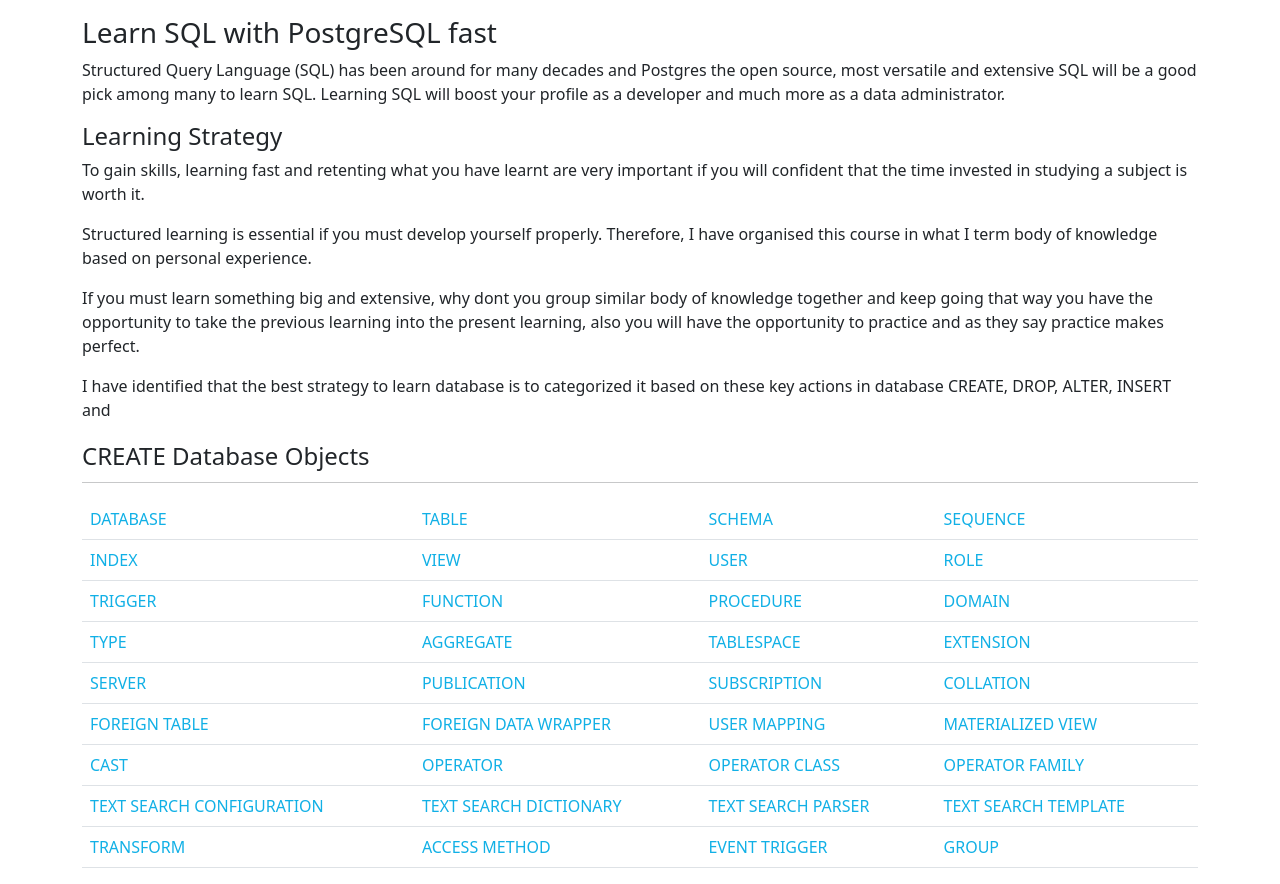
After one commit to UzoTammy/nwokoro, a Django app: page /portfolio/miniproject/database-learning/ in a window 1280 px wide. The commit adds this page. Run offline with Django 5.2, Linux system fonts and the light colour scheme.

Commit message:
Introduced postgreSQL learning

```diff
--- /dev/null
+++ b/core/templates/core/portfolio/tinyprojects/databaselearning.html
@@ -0,0 +1,95 @@
+{% extends 'core/base.html' %}
+
+{% block content %}
+<div class="container mt-3">
+    <div class="row">
+        <div class="col">
+            <h3>Learn SQL with PostgreSQL fast</h3>
+            <p>
+                Structured Query Language (SQL) has been around for many decades and Postgres the open source, most versatile
+                and extensive SQL will be a good pick among many to learn SQL. Learning SQL will boost your profile as a developer
+                and much more as a data administrator.
+            </p>
+            <h4>Learning Strategy</h4>
+            <p>To gain skills, learning fast and retenting what you have learnt are very important if you will confident that
+                the time invested in studying a subject is worth it.
+            </p>
+            <p>Structured learning is essential if you must develop yourself properly. Therefore, I have organised this course
+                in what I term body of knowledge based on personal experience.
+            </p>
+            <p>If you must learn something big and extensive, why dont you group similar body of knowledge together and keep
+                going that way you have the opportunity to take the previous learning into the present learning, also you will
+                have the opportunity to practice and as they say practice makes perfect.
+            </p>
+            <p>
+                I have identified that the best strategy to learn database is to categorized it based on these key actions
+                in database CREATE, DROP, ALTER, INSERT and
+            </p>
+        </div>
+    </div>
+    <div class="row align-items-center justify-content-center vh-80">
+        <div class="col">
+            <table class="table">
+                <legend>CREATE Database Objects</legend>
+                <hr>
+                <tbody>
+                  <tr>
+                    <td><a href="https://www.evernote.com/shard/s233/sh/a081a613-4c4b-1b96-966b-3b22455aa494/NSTMMDLAkoVWwbwuzh5jqTsQz8_4bpzJpNPsyMfzRPx5K_bBiZ-cGbZtsg">DATABASE</a></td>
+                    <td><a href="https://www.postgresqltutorial.com/postgresql-tutorial/postgresql-create-table/" target="_blank">TABLE</a></td>
+                    <td><a href="https://www.evernote.com/shard/s233/sh/ca81a657-3dc2-000c-cbbf-7791fb020502/K19fHzmVyi0MDkw1J_wdQPDxRWVDyV_NCBlsgVWYfWowpJS7Jm9kA2OzlA" target="_blank">SCHEMA</a></td>
+                    <td><a href="https://www.evernote.com/shard/s233/sh/fdf0b005-a58a-d0c8-2629-f63ef3f02d39/191vctEqSbnshaHiAEdvbb9obVzv5uSTFXWHBu0II1xzFKKBPF--bdCBsg" target="_blank">SEQUENCE</a></td>
+                  </tr>
+                  <tr>
+                    <td><a href="https://www.evernote.com/shard/s233/sh/133d849e-7ca6-c7c0-5300-3075f0a9ac33/agtjThFr2WcE1d9gcq4nsaRPXQZHg-OMjW1EAyVLQya_g3EABxeuAm1xgw" target="_blank">INDEX</a></td>
+                    <td><a href="">VIEW</a></td>
+                    <td><a href="">USER</a></td>
+                    <td><a href="">ROLE</a></td>
+                  </tr>
+                  <tr>
+                    <td><a href="">TRIGGER</a></td>
+                    <td><a href="">FUNCTION</a></td>
+                    <td><a href="">PROCEDURE</a></td>
+                    <td><a href="">DOMAIN</a></td>
+                  </tr>
+                  <tr>
+                    <td><a href="">TYPE</a></td>
+                    <td><a href="">AGGREGATE</a></td>
+                    <td><a href="">TABLESPACE</a></td>
+                    <td><a href="">EXTENSION</a></td>
+                  </tr>
+                  <tr>
+                    <td><a href="">SERVER</a></td>
+                    <td><a href="">PUBLICATION</a></td>
+                    <td><a href="">SUBSCRIPTION</a></td>
+                    <td><a href="">COLLATION</a></td>
+                  </tr>
+                  <tr>
+                    <td><a href="">FOREIGN TABLE</a></td>
+                    <td><a href="">FOREIGN DATA WRAPPER</a></td>
+                    <td><a href="">USER MAPPING</a></td>
+                    <td><a href="">MATERIALIZED VIEW</a></td>
+                  </tr>
+                  <tr>
+                    <td><a href="">CAST</a></td>
+                    <td><a href="">OPERATOR</a></td>
+                    <td><a href="">OPERATOR CLASS</a></td>
+                    <td><a href="">OPERATOR FAMILY</a></td>
+                  </tr>
+                  <tr>
+                    <td><a href="">TEXT SEARCH CONFIGURATION</a></td>
+                    <td><a href="">TEXT SEARCH DICTIONARY</a></td>
+                    <td><a href="">TEXT SEARCH PARSER</a></td>
+                    <td><a href="">TEXT SEARCH TEMPLATE</a></td>
+                  </tr>
+                  <tr>
+                    <td><a href="">TRANSFORM</a></td>
+                    <td><a href="">ACCESS METHOD</a></td>
+                    <td><a href="">EVENT TRIGGER</a></td>
+                    <td><a href="">GROUP</a></td>
+                  </tr>
+                </tbody>
+              </table>
+        </div>
+    </div>
+</div>
+{% endblock %}
--- a/core/urls.py
+++ b/core/urls.py
@@ -1,6 +1,6 @@
 from django.urls import path
 from .views import (MainView, AboutMe, ResumeView, PortfolioScushView, PortfolioFinuelView,
-                     TextingView, NumberToWordView, PortfolioRootView)
+                     TextingView, NumberToWordView, PortfolioRootView, DatabaseLearningView)
 
 urlpatterns = [
     path('', MainView.as_view(), name='index'),
@@ -9,7 +9,14 @@ urlpatterns = [
     path('portfolio-scush/', PortfolioScushView.as_view(), name='portfolio-scush'),
     path('portfolio-finuel/', PortfolioFinuelView.as_view(), name='portfolio-finuel'),
     path('texting-it/', TextingView.as_view(), name='texting-it'),
-    path('portfolio/miniproject/number-to-word/', NumberToWordView.as_view(), name='number-to-word'),
-    path('portfolio-root/', PortfolioRootView.as_view(), name='portfolio-root')
+
 
 ]
+
+urlpatterns += [
+    path('portfolio-root/', PortfolioRootView.as_view(), name='portfolio-root'),
+    path('portfolio/miniproject/number-to-word/', NumberToWordView.as_view(), name='number-to-word'),
+    path('portfolio/miniproject/database-learning/', DatabaseLearningView.as_view(), name='database-learning'),
+
+
+]
--- a/core/views.py
+++ b/core/views.py
@@ -50,3 +50,6 @@ class NumberToWordView(TemplateView):
 
         context['form'] = form
         return context
+
+class DatabaseLearningView(TemplateView):
+    template_name = 'core/portfolio/tinyprojects/databaselearning.html'
```
Also changed, not shown: core/templates/core/portfolio/root.html (+27 -3 lines).
